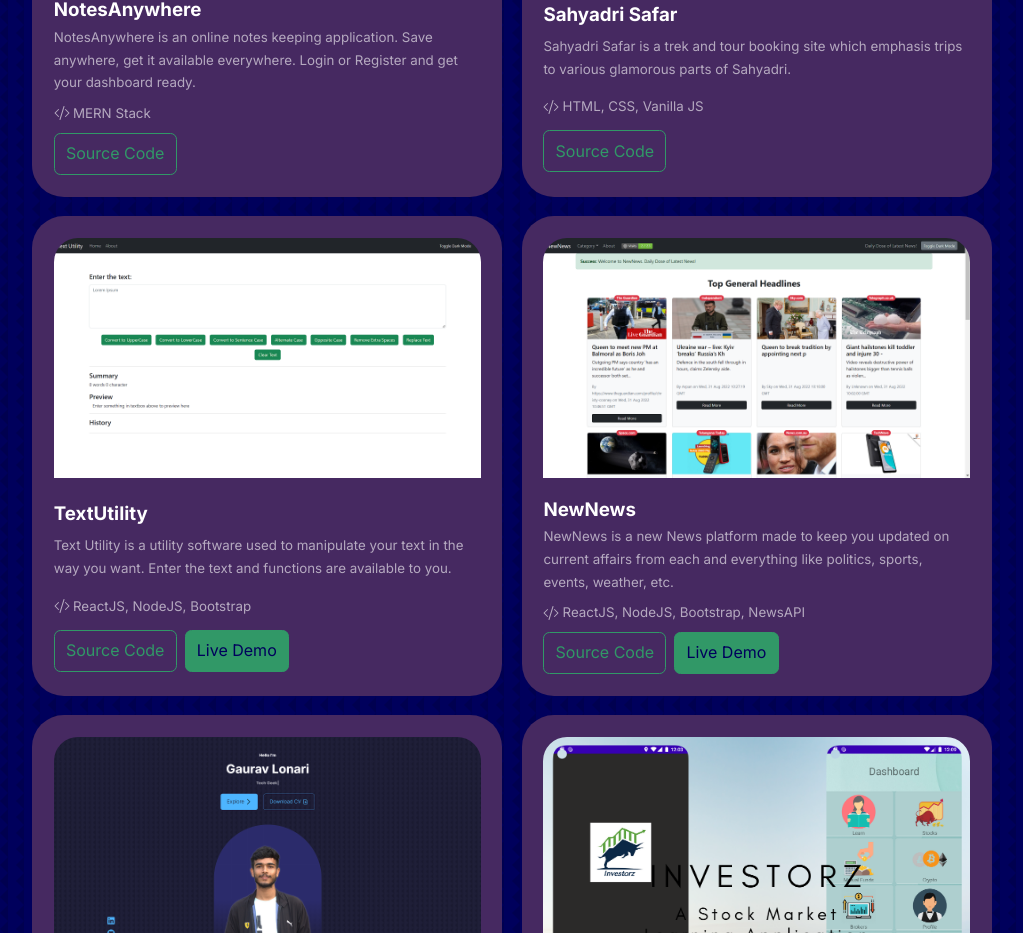
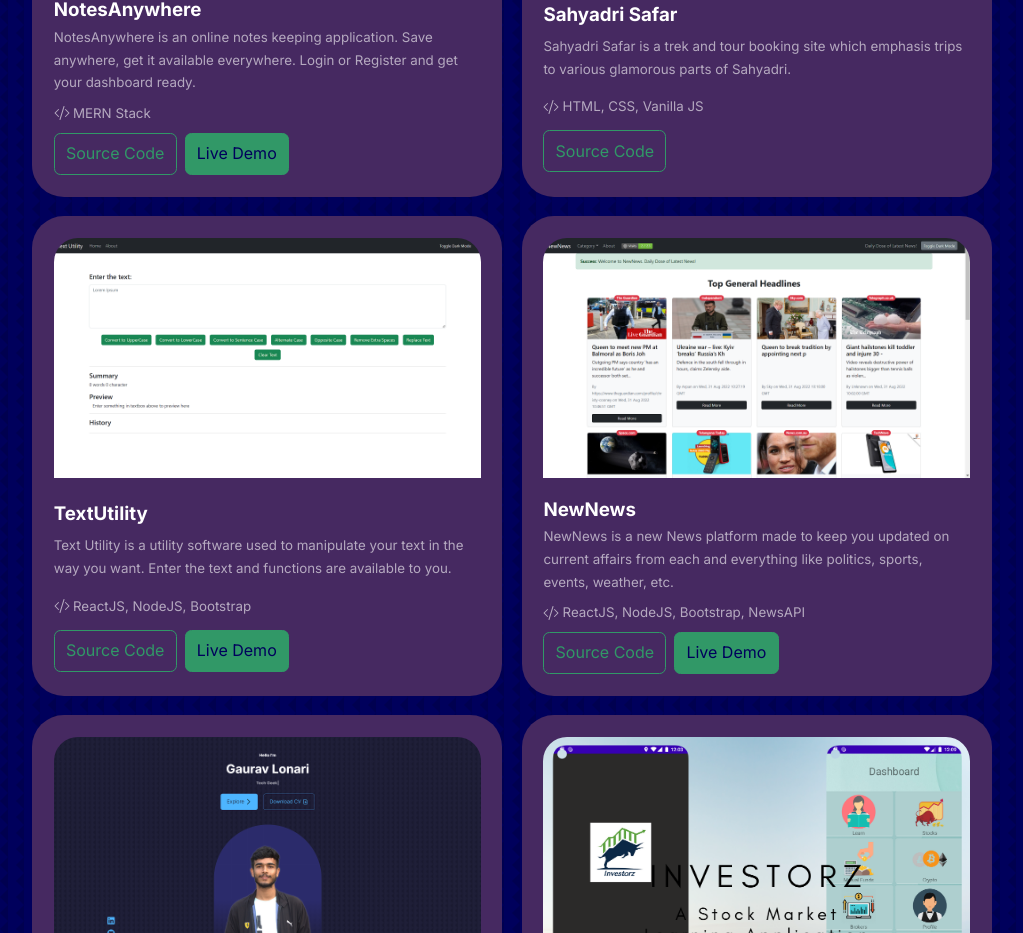
Before and after one commit to gauravlonari/gauravlonari.github.io, a React (Create React App) app: page / in a window 1280 px wide. Shown: the part 5671-6604 px from the top of the page, without its empty margins (128-1151 px from the left). Built offline with nearby package versions, Linux system fonts and the light colour scheme.

Commit message:
Minor fix

```diff
--- a/src/components/projects/Projects.jsx
+++ b/src/components/projects/Projects.jsx
@@ -37,8 +37,8 @@ export default function Projects() {
       description:"NotesAnywhere is an online notes keeping application. Save anywhere, get it available everywhere. Login or Register and get your dashboard ready.  ",
       tools:"MERN Stack",
       github:"https://github.com/gauravlonari/notesanywhere",
-      liveEnabled:false,
-      live:"https://github.com/gauravlonari/Minibis/releases/"
+      liveEnabled:true,
+      live:"https://gauravlonari.github.io/NotesAnywhere/#/"
     },
     {
       image:sahyadriSafar,
```
